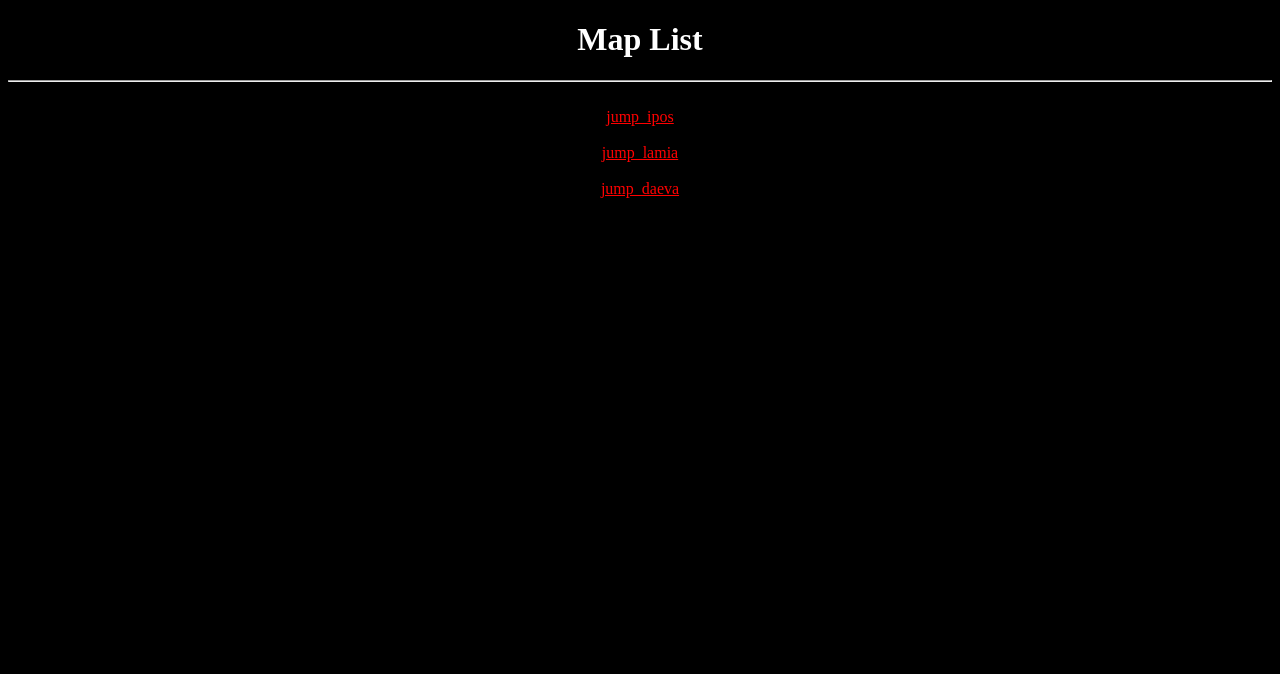
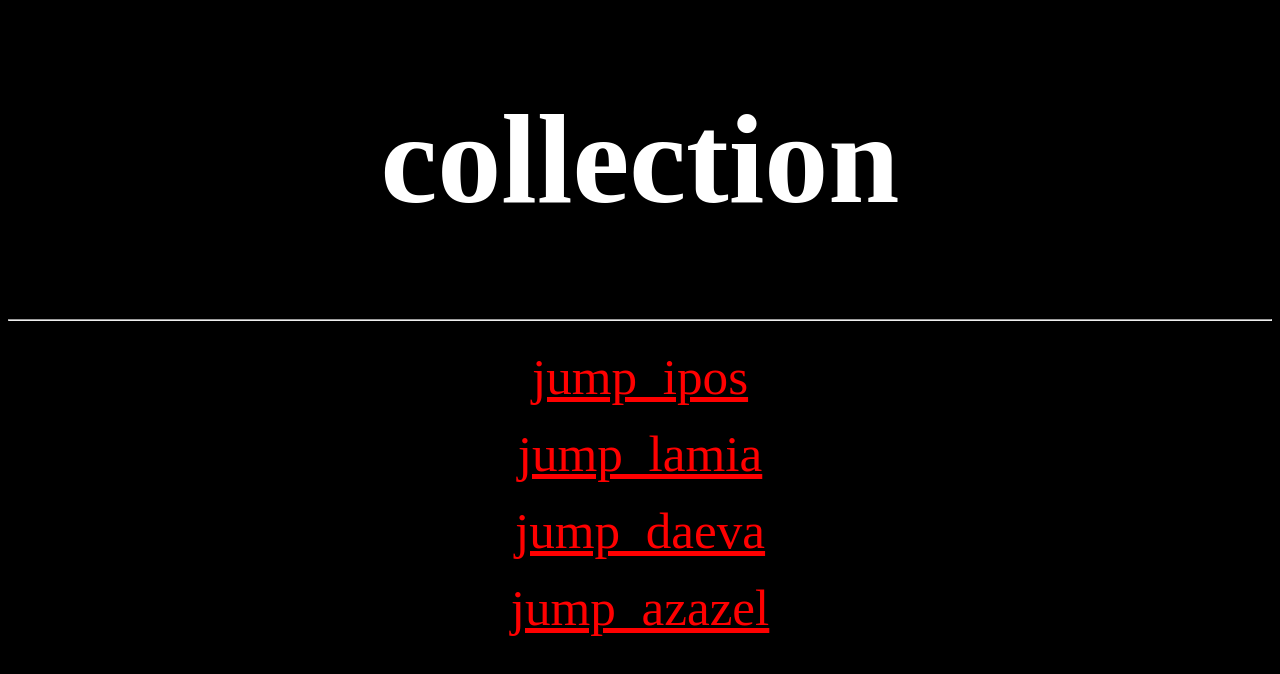
Before and after one commit to myria666/icbmangel.github.io, a plain HTML site: page index.html in a window 1280 px wide. Drawn offline with Linux system fonts and the light colour scheme.

Commit message:
Update index.html

```diff
--- a/index.html
+++ b/index.html
@@ -11,6 +11,7 @@
         }
 
         h1 {
+            font-size: 10vw;
             text-align: center;
             color: white;
         }
@@ -19,14 +20,15 @@
             color: white;
         }
         a {
+            font-size: 4vw;
             color: red;
         }
     </style>
-    <title>Map List</title>
+    <title>collection</title>
 </head>
 
 <body>
-    <h1>Map List</h2>
+    <h1>collection</h1>
     <hr>
     <br>
     <a href="ipos/ipos.html">jump_ipos</a>
@@ -36,6 +38,9 @@
     <br>
     <br>
     <a href="daeva/daeva.html">jump_daeva</a>
+    <br>
+    <br>
+    <a href="azazel/azazel.html">jump_azazel</a>
 
 
 </body>
```
